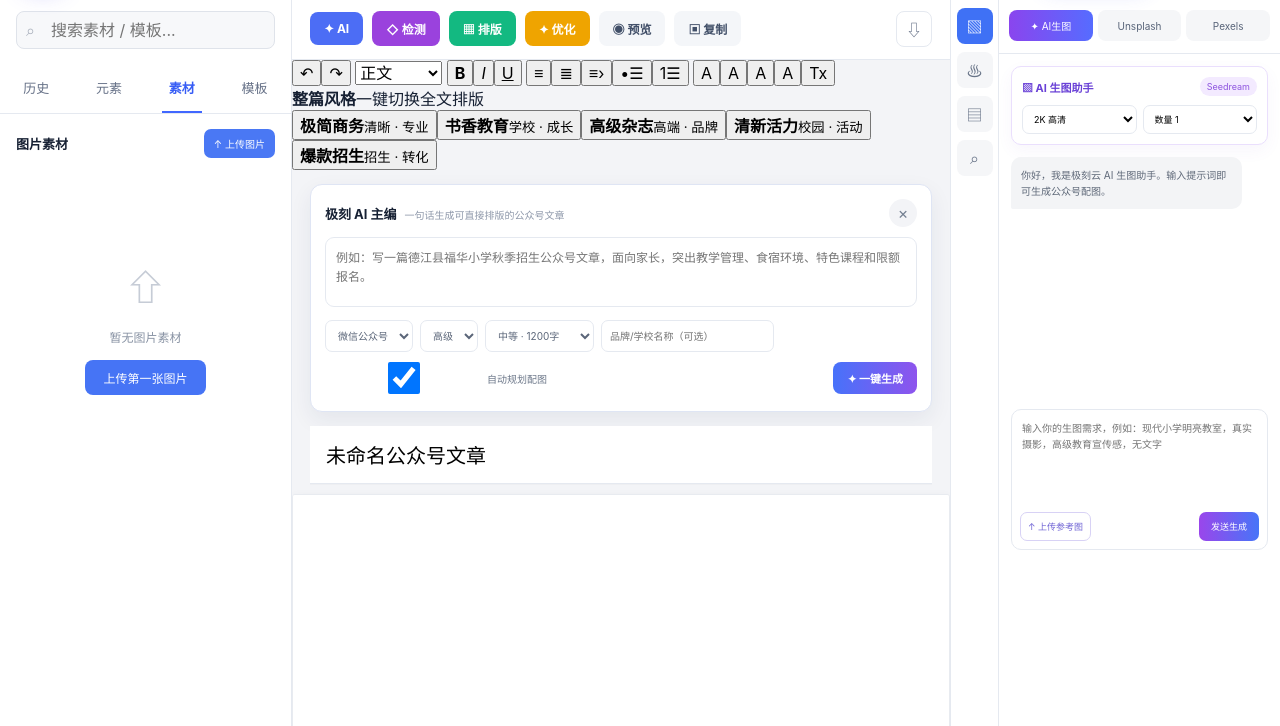
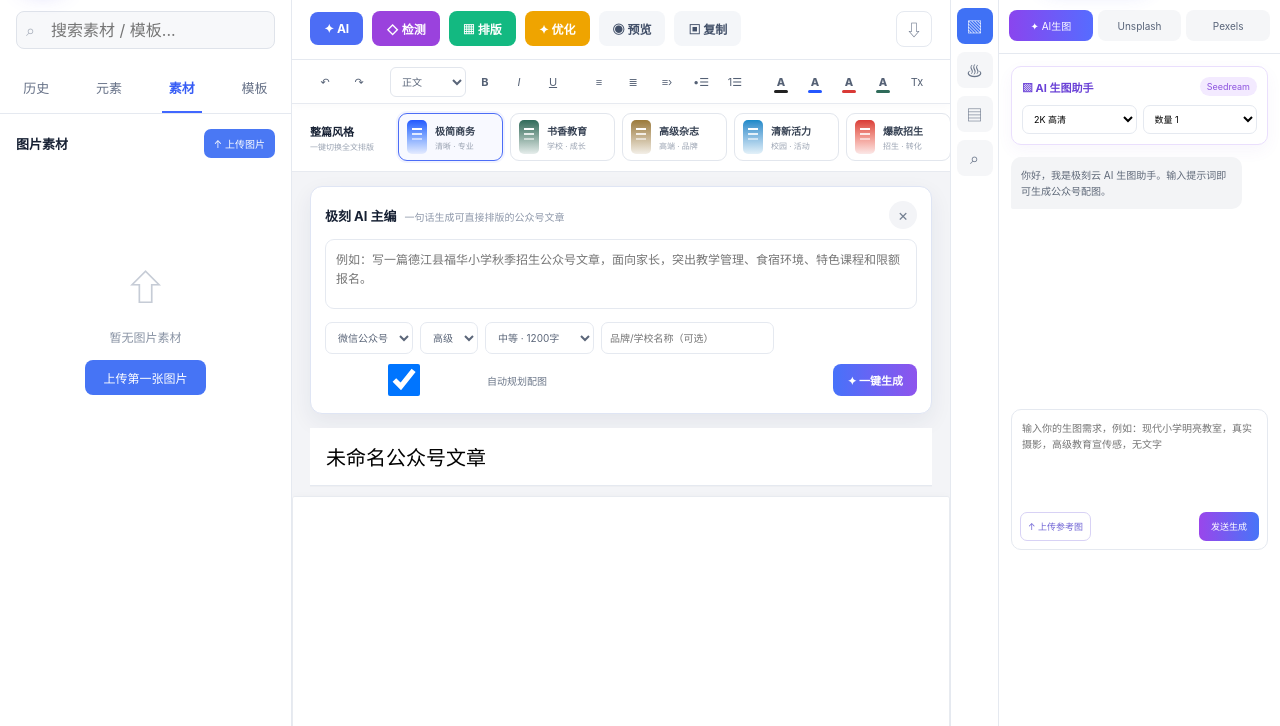
Before and after one commit to a2535105166-creator/-, a plain HTML site: page index.html in a window 1280 px wide. Shown: the part 74-800 px from the top of the page. Drawn offline with Linux system fonts and the light colour scheme; no server answers.

Commit message:
加载五种主风格增强样式

```diff
--- a/index.html
+++ b/index.html
@@ -6,6 +6,7 @@
   <title>极刻云 · AI公众号编辑器</title>
   <link rel="stylesheet" href="./styles.css" />
   <link rel="stylesheet" href="./wechat-studio.css" />
+  <link rel="stylesheet" href="./editor-plus.css" />
 </head>
 <body>
   <header class="app-header">
```
